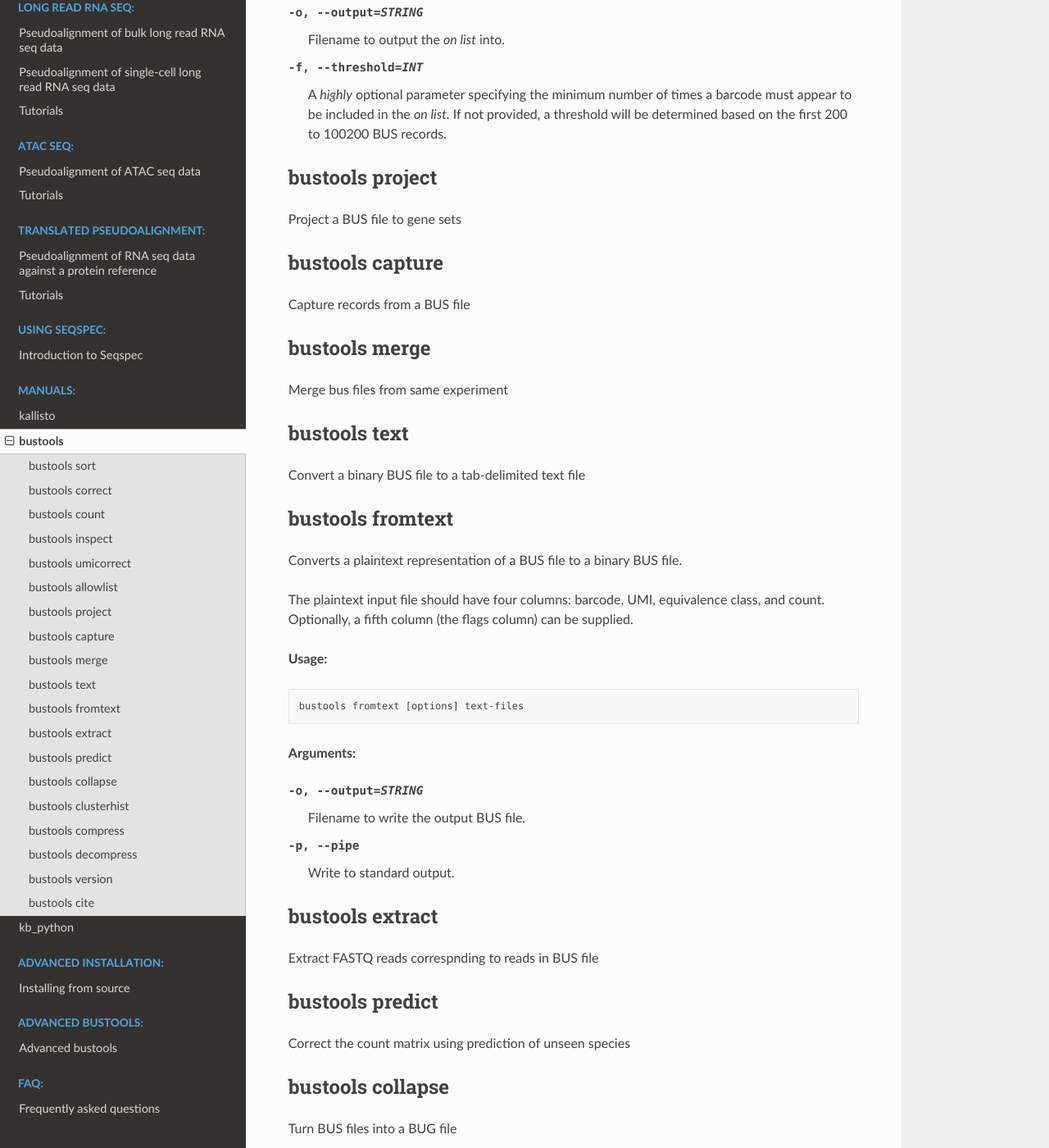
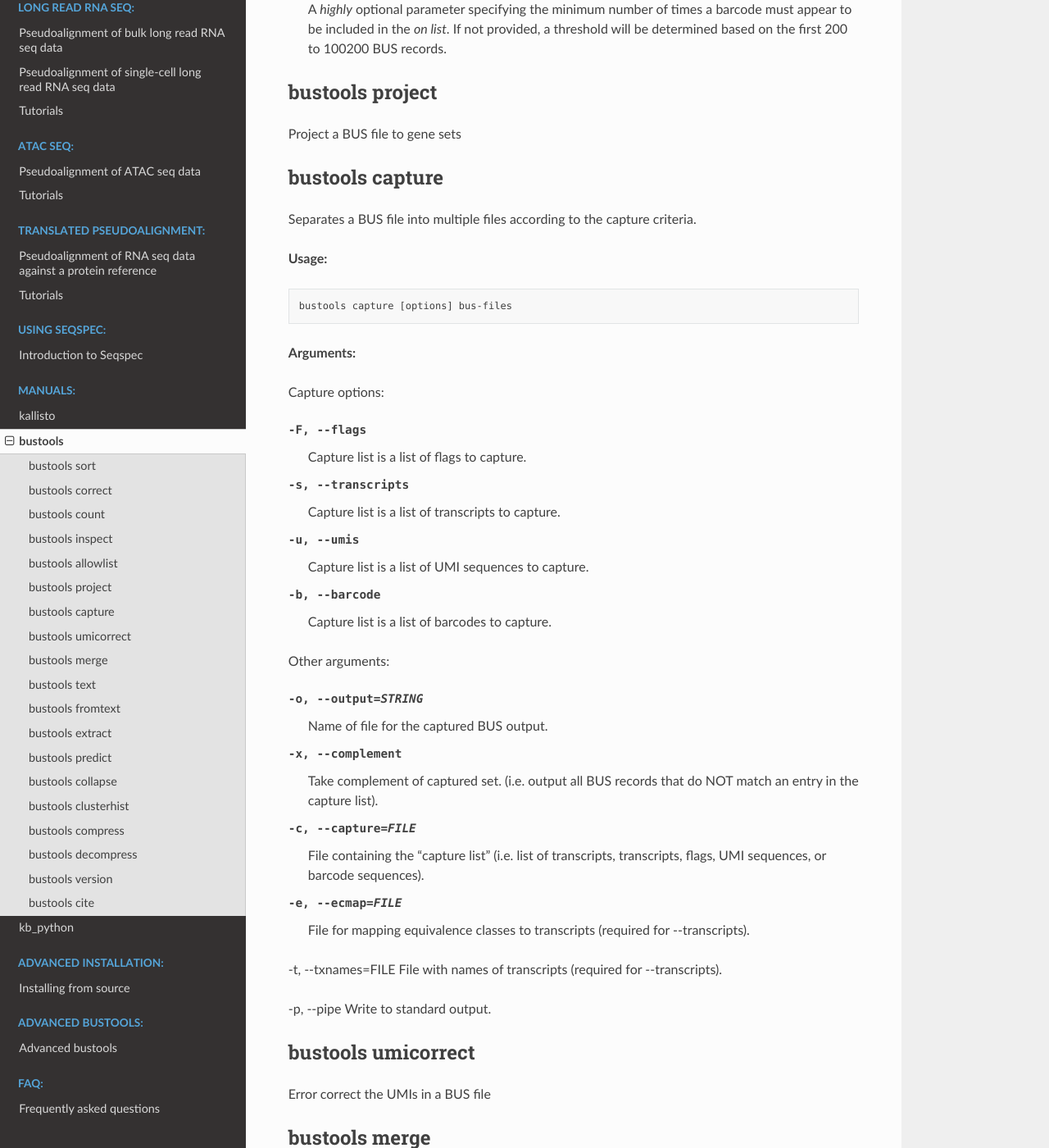
Before and after one commit to pachterlab/kb_docs, a Sphinx documentation site: the page built from docs/source/manuals/bustools.rst, in a window 1280 px wide and 1400 px high, scrolled down 5896 px. Shown: the whole window at 82% size. Built offline with Sphinx 7.4.7 and the Read the Docs theme 2.0.0, drawn with Linux system fonts in a browser that asks for light colours; some of the changed text lies outside the part shown.

Commit message:
Update bustools.rst

```diff
--- a/docs/source/manuals/bustools.rst
+++ b/docs/source/manuals/bustools.rst
@@ -193,9 +193,10 @@ Produces a report summarizing the contents of a sorted BUS file. The report can
   }
 
 
-bustools umicorrect
-^^^^^^^^^^^^^^^^^^^^
-Error correct the UMIs in a BUS file
+.. note:
+
+  The *numTargets*, *medianTargetsPerSet*, *meanTargetsPerSet*, *numSingleton*, and *gtTargets* values are only generated if the **--ecmap** option is provided. The *numBarcodesOnOnlist*, *percentageBarcodesOnOnlist*, *numReadsOnOnlist*, *percentageReadsOnOnlist* values are only generated if **--onlist** is provided.
+
 
 
 bustools allowlist
@@ -225,7 +226,51 @@ Project a BUS file to gene sets
 
 bustools capture
 ^^^^^^^^^^^^^^^^^^^^
-Capture records from a BUS file
+Separates a BUS file into multiple files according to the capture criteria.
+
+**Usage:**
+
+
+.. code-block:: text
+
+   bustools capture [options] bus-files
+
+**Arguments:**
+
+Capture options:
+
+-F, --flags  Capture list is a list of flags to capture.
+
+-s, --transcripts  Capture list is a list of transcripts to capture.
+
+-u, --umis  Capture list is a list of UMI sequences to capture.
+
+-b, --barcode  Capture list is a list of barcodes to capture.
+
+Other arguments:
+
+-o, --output=STRING  Name of file for the captured BUS output.
+
+-x, --complement  Take complement of captured set. (i.e. output all BUS records that do NOT match an entry in the capture list).
+
+-c, --capture=FILE  File containing the “capture list” (i.e. list of transcripts, transcripts, flags, UMI sequences, or barcode sequences).
+
+-e, --ecmap=FILE  File for mapping equivalence classes to transcripts (required for --transcripts).
+
+-t, --txnames=FILE File with names of transcripts (required for --transcripts).
+
+-p, --pipe Write to standard output.
+
+
+.. note:
+
+  If you use the **-b** (**--barcode**) option and want to capture all records containing a sample-specific barcode from running **--batch-barcodes** in **kallisto bus**, in the "capture list" file, enter the 16-bp sample-specific barcode followed by a * character (e.g. AAAAAAAAAAAAAACT*).
+
+
+bustools umicorrect
+^^^^^^^^^^^^^^^^^^^^
+Error correct the UMIs in a BUS file
+
 
 bustools merge
 ^^^^^^^^^^^^^^^^^^^^
```
